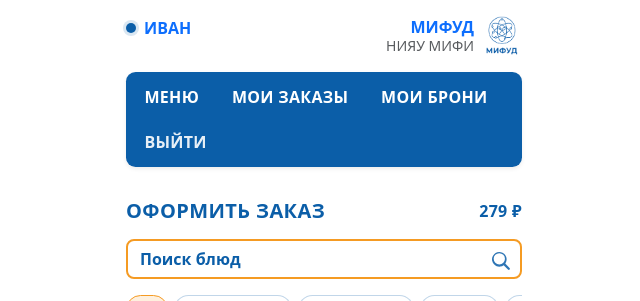
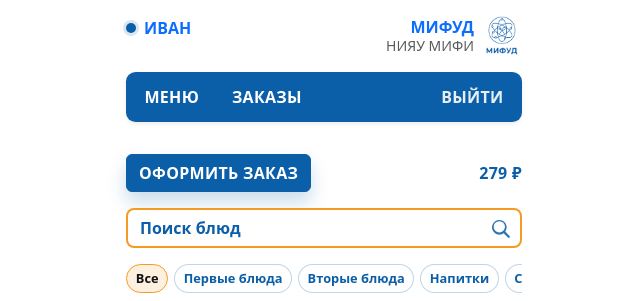
Before and after one commit to eons7/MIFOOD, a Flask app: page /preview/menu in a window 1280 px wide. Shown: the top 301 px of the page, without its empty margins (316-956 px from the left). Run offline with Flask 3, Linux system fonts and the light colour scheme; some libraries are stand-ins or nearby versions.

Commit message:
навбар: только МЕНЮ и ЗАКАЗЫ, кнопка оформить заказ

```diff
--- a/app/templates/base.html
+++ b/app/templates/base.html
@@ -54,8 +54,7 @@
                 <a class="nav-link {% if bp == 'menu' %}active{% endif %}" href="/menu">МЕНЮ</a>
               {% else %}
                 <a class="nav-link {% if bp == 'menu' %}active{% endif %}" href="/menu">МЕНЮ</a>
-                <a class="nav-link {% if bp == 'orders' %}active{% endif %}" href="/orders">МОИ ЗАКАЗЫ</a>
-                <a class="nav-link {% if bp == 'reservations' %}active{% endif %}" href="/reservations">МОИ БРОНИ</a>
+                <a class="nav-link {% if bp == 'orders' %}active{% endif %}" href="/orders">ЗАКАЗЫ</a>
               {% endif %}
               <div class="flex-grow-1"></div>
               <a class="nav-link mifud-exit" href="/auth/logout">ВЫЙТИ</a>
--- a/app/templates/menu/index.html
+++ b/app/templates/menu/index.html
@@ -6,7 +6,7 @@
   <section class="py-3">
     {# Заголовок: "Оформить заказ" + сумма корзины #}
     <div class="d-flex align-items-center justify-content-between mb-3">
-      <a href="/orders/create" class="h5 mifud-title mb-0 text-decoration-none">ОФОРМИТЬ ЗАКАЗ</a>
+      <a href="/orders/create" class="btn mifud-btn-primary">ОФОРМИТЬ ЗАКАЗ</a>
       <span class="fw-800 mifud-title">{{ cart_total|default(0) }} ₽</span>
     </div>
 
```
